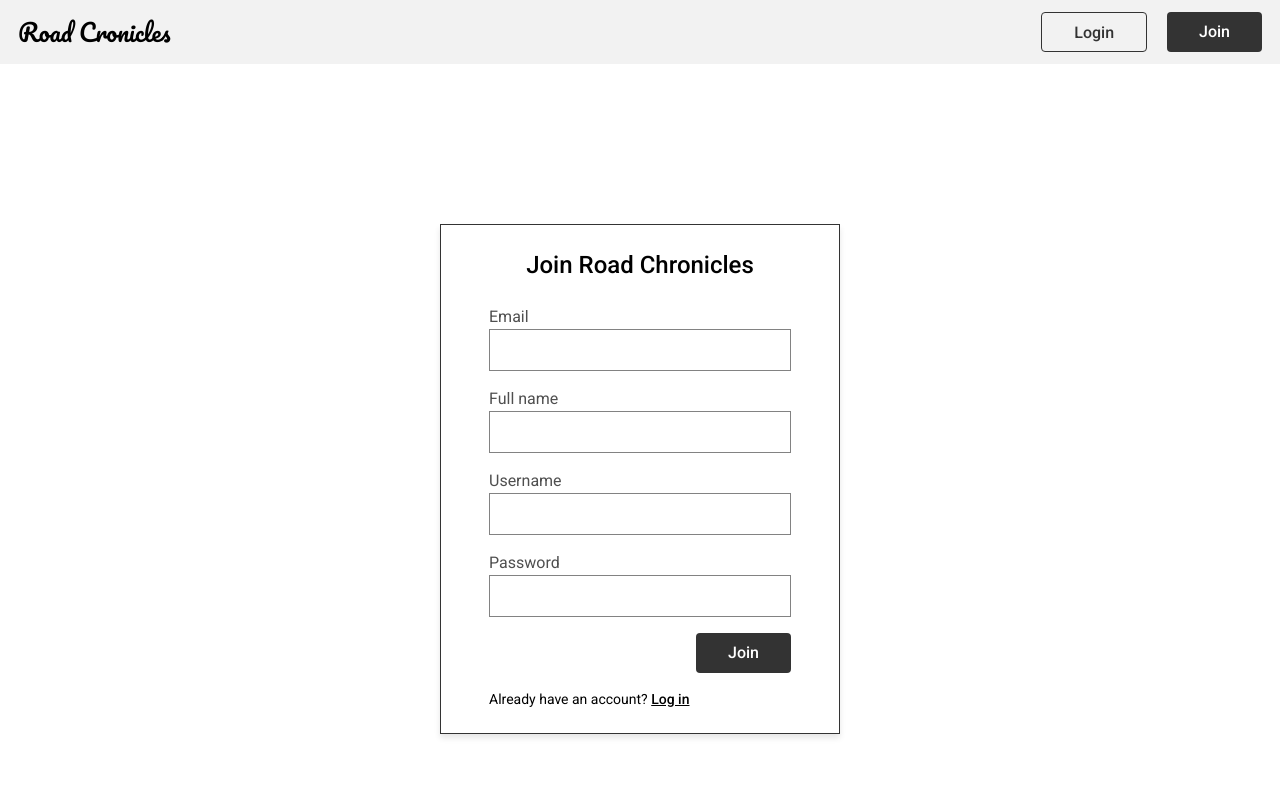
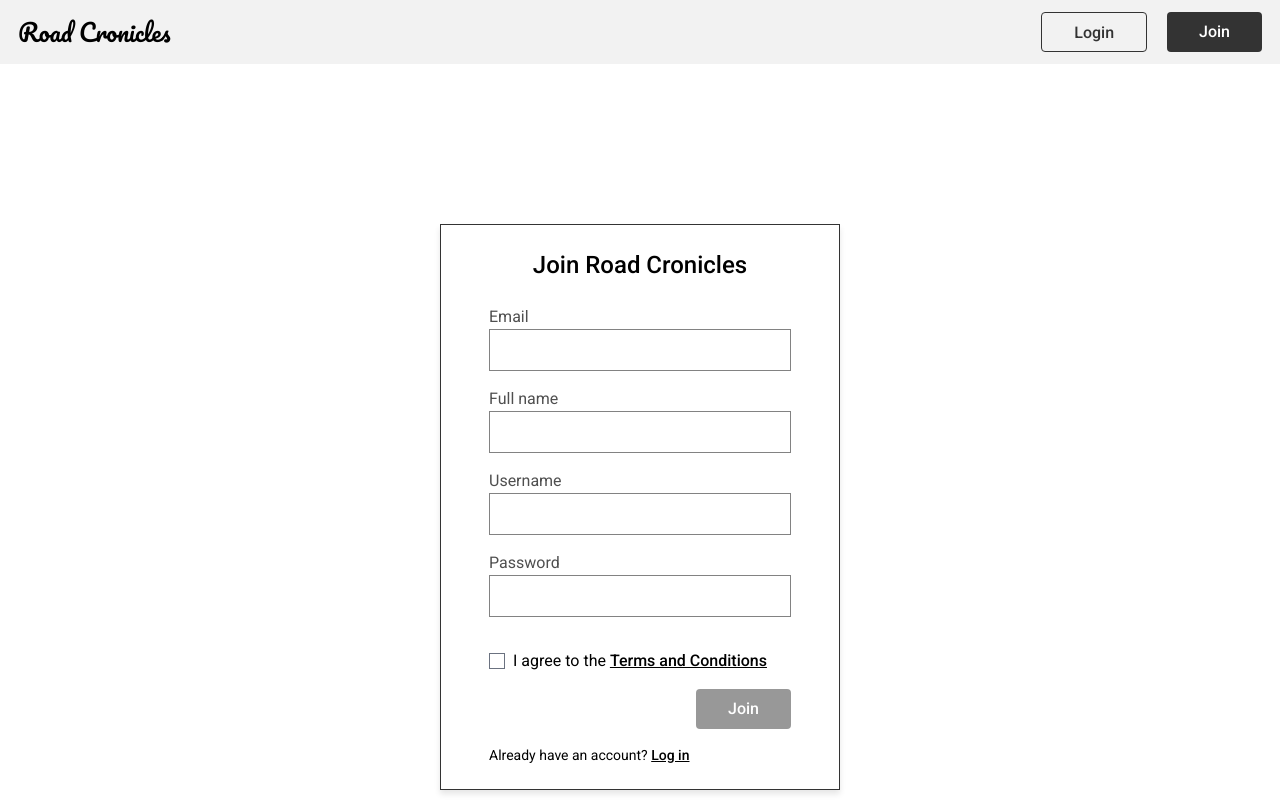
Before and after one commit to Griunvald/travel_app_client, a React (Vite) app in the folder client/: page /join in a window 1280 px wide. Shown: the top 800 px of the page. Built offline with nearby package versions, Linux system fonts and the light colour scheme; no server answers.

Commit message:
Update Join component - add checkbox and link to Terms and Condition

```diff
--- a/client/src/components/pages/Join.jsx
+++ b/client/src/components/pages/Join.jsx
@@ -1,9 +1,9 @@
 import { useState } from 'react';
 import { useNavigate } from 'react-router-dom';
 import { joinUser } from '../../features/user/userThunks';
-import { useDispatch, useSelector } from 'react-redux';
+import { useDispatch } from 'react-redux';
 import { setUsername, setUserId } from '../../features/user/userSlice';
-import { getProfileAndSaveToLocalStorage} from '../../features/profile/profileThunks.js'
+import { getProfileAndSaveToLocalStorage } from '../../features/profile/profileThunks.js';
 import Button from '../common/Button';
 import Link from '../common/Link';
 import Input from '../common/Input';
@@ -17,6 +17,8 @@ function Join() {
     password: "",
   });
   const [errors, setErrors] = useState({});
+  const [agreed, setAgreed] = useState(false);
+  const [isLoading, setIsLoading] = useState(false);
   const navigate = useNavigate();
   const dispatch = useDispatch();
 
@@ -30,6 +32,7 @@ function Join() {
     if (!formData.fullname) errors.fullname = "Full name is required";
     if (!formData.email) errors.email = "Email is required";
     if (!formData.password) errors.password = "Password is required";
+    if (!agreed) errors.agreed = "You must agree to the terms and conditions";
     return errors;
   };
 
@@ -43,6 +46,10 @@ function Join() {
     setFormData({ ...formData, username: value.toLowerCase() });
   };
 
+  const handleCheckboxChange = (e) => {
+    setAgreed(e.target.checked);
+  };
+
   const handleSubmit = async (e) => {
     e.preventDefault();
     const formErrors = validateForm();
@@ -50,6 +57,8 @@ function Join() {
       setErrors(formErrors);
       return;
     }
+    setIsLoading(true);
+    try {
       const actionResult = await dispatch(joinUser(formData));
       if (joinUser.fulfilled.match(actionResult)) {
         const parsed = actionResult.payload;
@@ -60,11 +69,16 @@ function Join() {
       } else if (joinUser.rejected.match(actionResult)) {
         setErrors({ form: actionResult.payload });
       }
+    } catch (err) {
+      console.error(err);
+    } finally {
+      setIsLoading(false);
+    }
   };
 
   return (
     <div className="w-full md:w-[400px] mx-auto md:shadow-soft md:border md:border-primary px-2 md:px-12 pt-6 pb-6 mt-6 md:mt-24">
-      <h2 className="font-medium text-2xl text-center mb-6">Join Road Chronicles</h2>
+      <h2 className="font-medium text-2xl text-center mb-6">Join Road Cronicles</h2>
 
       <Form onSubmit={handleSubmit}>
         <Input label="Email" name="email" value={formData.email} onChange={handleChange} error={errors.email} />
@@ -72,10 +86,23 @@ function Join() {
         <Input label="Username" name="username" value={formData.username} onChange={handleUsernameChange} error={errors.username} />
         <Input label="Password" type="password" name="password" value={formData.password} onChange={handleChange} error={errors.password} />
 
+        <div className="mt-4">
+          <label className="flex items-center">
+            <input type="checkbox" checked={agreed} onChange={handleCheckboxChange} className="mr-2" />
+            <span>I agree to the <Link name="Terms and Conditions" path="/terms" /></span>
+          </label>
+          {errors.agreed && <p className="text-red-500 text-sm">{errors.agreed}</p>}
+        </div>
+
         {errors.form && <p className="text-red-500 text-sm">{errors.form}</p>}
 
-        <div className="flex flex-col md:flex-row md:justify-end">
-          <Button name="Join" variant="primary" action="submit" />
+        <div className="flex flex-col md:flex-row md:justify-end mt-4">
+          <Button
+            name={isLoading ? "Joining..." : "Join"}
+            variant="primary"
+            action="submit"
+            disabled={isLoading || !agreed}
+          />
         </div>
       </Form>
 
```
Lines whose indentation alone changed are shown as unchanged.
